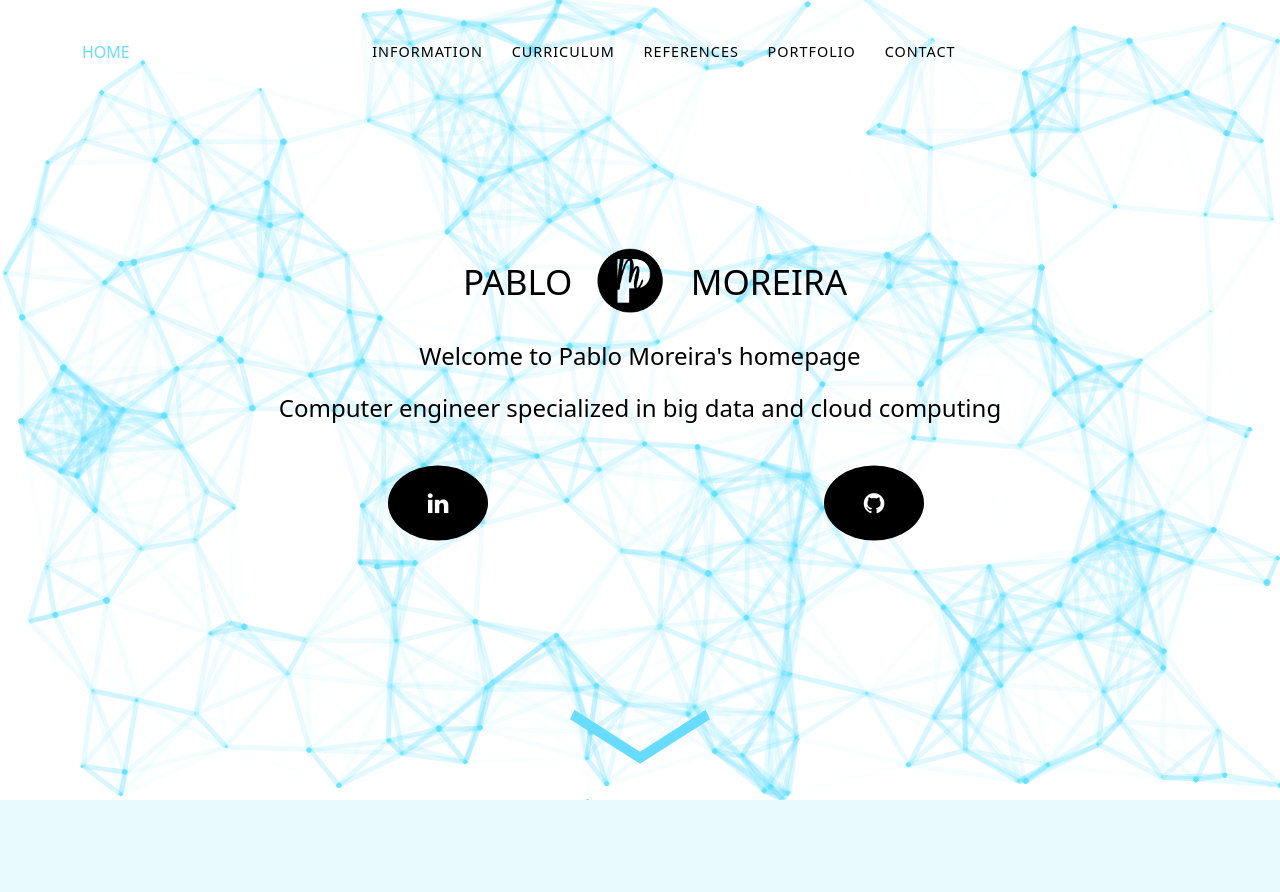
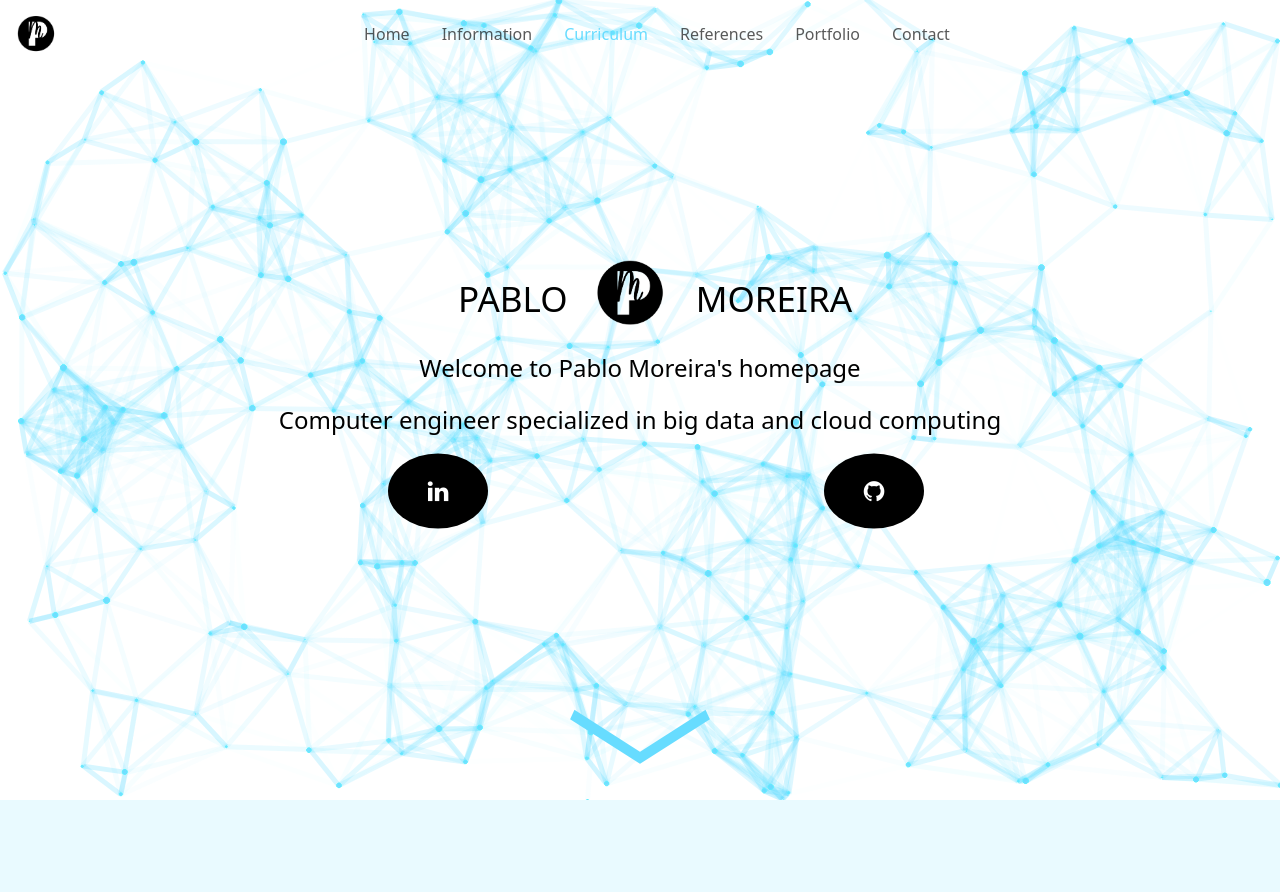
Before and after one commit to Pablomoreiragarcia/Pablomoreiragarcia.github.io, a plain HTML site: page index.html in a window 1280 px wide. Shown: the top 892 px of the page. Drawn offline with nearby package versions, Linux system fonts and the light colour scheme; animation ran at ten frames a second.

Commit message:
Version8-Not finished

```diff
--- a/css/portfolio.css
+++ b/css/portfolio.css
@@ -25,66 +25,41 @@
   /* ------------------------------------------------------------------------------------------------------------------- */
   /* MAIN NAV BAR
   /* ------------------------------------------------------------------------------------------------------------------- */
-  #mainNav {
-    background-color: white;
+  #mainNav .navbar-toggler{
+    border: none;
+    font-size: 1.25rem;
   }
-  #mainNav a {
+  #mainNav .navbar-toggler:focus, #mainNav .btn-close:focus{
+    box-shadow: none;
+    outline: none;
+  }
+
+  #mainNav .nav-item{
+    color: #000000;
+    font-weight: 500;
+  }
+  #mainNav .nav-link:hover, #mainNav .nav-item .active{
     color: #67dcff;
-    text-decoration: none;
+    font-weight: 500;
+    position: relative;
   }
-  #mainNav .navbar-toggler {
-    font-size: 12px;
-    right: 0;
-    padding: 13px;
-    text-transform: uppercase;
-    color: white;
-    border: 0;
-    background-color: #67dcff;
-  }
-  #mainNav .navbar-brand {
+
+
+  @media (min-width: 991px){
+    #mainNav .nav-item .active{
     color: #67dcff;
-  }
-  #mainNav .navbar-brand.active, #mainNav .navbar-brand:active, #mainNav .navbar-brand:focus, #mainNav .navbar-brand:hover {
-    color: #251667;
-  }
-  #mainNav .navbar-nav .nav-item .nav-link {
-    font-size: 90%;
-    font-weight: 400;
-    padding: 0.75em 0;
-    letter-spacing: 1px;
-    color: black;
-  }
-  #mainNav .navbar-nav .nav-item .nav-link.active, #mainNav .navbar-nav .nav-item .nav-link:hover {
-    color: #67dcff;
-    background-color: rgba(255, 255, 255, 0.5);
-    border-bottom: 3px solid #67dcff;
-  }
-  @media (min-width: 992px) {
-    #mainNav {
-      padding-top: 25px;
-      padding-bottom: 25px;
-      -webkit-transition: padding-top 0.3s, padding-bottom 0.3s;
-      -moz-transition: padding-top 0.3s, padding-bottom 0.3s;
-      transition: padding-top 0.3s, padding-bottom 0.3s;
-      background-color: transparent;
-    }
-    #mainNav .navbar-brand {
-      font-size: 1.75em;
-      -webkit-transition: all 0.3s;
-      -moz-transition: all 0.3s;
-      transition: all 0.3s;
-    }
-    #mainNav .navbar-nav .nav-item .nav-link {
-      padding: 1.1em 1em !important;
+    font-weight: 500;
+    position: relative;
     }
     #mainNav.navbar-shrink {
       padding-top: 0;
       padding-bottom: 0;
       background-color: white;
+      height: 67px;
+      transition: background-color 0.3s, height 0.3s;
     }
-    #mainNav.navbar-shrink .navbar-brand {
-      font-size: 1.25em;
-      padding: 12px 0;
+    #mainNav.navbar-shrink, #mainNav.navbar-brand {
+      font-size: inherit;
     }
   }
   /* ------------------------------------------------------------------------------------------------------------------- */
@@ -110,6 +85,22 @@
     transform: translate(50%,-50%);
     max-width: 1000px;
     padding: 2em 3em;
+  }
+  #home .content{
+    display:inline;
+    font-size: 35px;
+    padding-left: 30px
+  }
+  @media (max-width: 568px) {
+    #home .container .content {
+      display: flex;
+      flex-direction: column;
+      align-items: center;
+    }
+
+    #home.container .content p {
+      margin: 5px 0;
+    }
   }
   #home .inicio_social-buttons {
     display: flex;
--- a/index.html
+++ b/index.html
@@ -5,7 +5,8 @@
   <meta charset="UTF-8">
   <title>Pablo Moreira - Portfolio</title>
   <meta name="viewport" content="width=device-width, initial-scale=1, shrink-to-fit=no">
-  <meta name="description" content="Welcome to Pablo Moreira's homepage. Graduate in computer engineering and master's degree in big data and cloud computing">
+  <meta name="description"
+    content="Welcome to Pablo Moreira's homepage. Graduate in computer engineering and master's degree in big data and cloud computing">
   <meta name="keywords"
     content="Datascience,Training,Data,Datavisualization,Plot,Chart,Graph,Python,D3,MachineLearning,Classification,DataIngeneer">
   <meta name="author" content="Pablo Moreira">
@@ -19,68 +20,79 @@
   <meta property="og:type" content="website" />
 
   <!-- Custom styles for this template -->
-  <link rel="stylesheet" href="css/portfolio.css">
+  <link href="css/portfolio.css" rel="stylesheet" >
 
   <!-- Bootstrap core CSS -->
-  <link href="bootstrap/css/bootstrap.min.css" rel="stylesheet" >
+  <link href="https://cdn.jsdelivr.net/npm/bootstrap@5.3.2/dist/css/bootstrap.min.css" rel="stylesheet"
+    integrity="sha384-T3c6CoIi6uLrA9TneNEoa7RxnatzjcDSCmG1MXxSR1GAsXEV/Dwwykc2MPK8M2HN" crossorigin="anonymous">
 
   <!-- Custom fonts for this template -->
   <link rel="stylesheet" href="https://fonts.googleapis.com/css?family=Montserrat">
   <link rel="stylesheet" href="https://cdnjs.cloudflare.com/ajax/libs/font-awesome/4.7.0/css/font-awesome.min.css">
 </head>
 
-<body id="page-top">
+<body>
   <!-- --------------------------------------------------------------------------------------------------------------------->
   <!-- NAV BAR -->
   <!-- --------------------------------------------------------------------------------------------------------------------->
+
   <nav class="navbar navbar-expand-lg fixed-top" id="mainNav">
-    <div class="container">
-      <a class="js-scroll-trigger" href="#page-top">
-        HOME
+    <div class="container-fluid">
+      <a href="#home">
+        <img class="navbar-brand me-auto" width="50px" src="files/Logo.png" alt="Logo">
       </a>
-      <button class="navbar-toggler navbar-toggler-right" type="button" data-toggle="collapse"
-        data-target="#navbarResponsive" aria-controls="navbarResponsive" aria-expanded="false"
-        aria-label="Toggle navigation">
-        Menu
-        <i class="fa fa-bars"></i>
+      <button class="navbar-toggler" type="button" data-bs-toggle="offcanvas" data-bs-target="#offcanvasNavbar"
+        aria-controls="offcanvasNavbar" aria-label="Toggle navigation">
+        <span class="navbar-toggler-icon"></span>
       </button>
-      <div class="collapse navbar-collapse justify-content-center" id="navbarResponsive">
-        <ul class="navbar-nav text-uppercase ml-auto">
+      <div class="offcanvas offcanvas-end" tabindex="-1" id="offcanvasNavbar" aria-labelledby="offcanvasNavbarLabel">
+        <div class="offcanvas-header">
+          <h5 class="offcanvas-title" id="offcanvasNavbarLabel">Menu</h5>
+          <button type="button" class="btn-close" data-bs-dismiss="offcanvas" aria-label="Close"></button>
+        </div>
+        <div class="offcanvas-body">
+          <ul class="navbar-nav justify-content-center flex-grow-1 pe-3">
             <li class="nav-item">
-            <a class="nav-link js-scroll-trigger" href="#information">Information</a>
+              <a class="nav-link mx-lg-2 js-scroll-trigger active" href="#home">Home</a>
             </li>
             <li class="nav-item">
-            <a class="nav-link js-scroll-trigger" href="#curriculum">Curriculum</a>
+              <a class="nav-link mx-lg-2 js-scroll-trigger" href="#information">Information</a>
             </li>
             <li class="nav-item">
-            <a class="nav-link js-scroll-trigger" href="#references">References</a>
+              <a class="nav-link mx-lg-2 js-scroll-trigger" href="#curriculum">Curriculum</a>
             </li>
             <li class="nav-item">
-            <a class="nav-link js-scroll-trigger" href="#portfolio">Portfolio</a>
+              <a class="nav-link mx-lg-2 js-scroll-trigger" href="#references">References</a>
             </li>
             <li class="nav-item">
-            <a class="nav-link js-scroll-trigger" href="#contact">Contact</a>
+              <a class="nav-link mx-lg-2 js-scroll-trigger" href="#portfolio">Portfolio</a>
+            </li>
+            <li class="nav-item">
+              <a class="nav-link mx-lg-2 js-scroll-trigger" href="#contact">Contact</a>
             </li>
           </ul>
+        </div>
       </div>
     </div>
   </nav>
   <!-- --------------------------------------------------------------------------------------------------------------------->
   <!-- HOME -->
   <!-- --------------------------------------------------------------------------------------------------------------------->
-  <header id="home">
+  <section id="home">
     <div id="particles-js"></div>
     <div class="container">
-      <p style="display:inline; font-size: 35px; padding-left: 30px">PABLO</p>
-      <img width="90px" style="display:inline; margin-bottom: 20px; margin-right: 10px; margin-left: 10px"
-        src="files/Logo.png">
+      <div class="content">
+        <p style="display:inline; font-size: 35px;">PABLO</p>
+        <img width="90px" style="display:inline; margin-bottom: 20px; margin-right: 10px; margin-left: 10px" src="files/Logo.png">
         <p style="display:inline; font-size: 35px">MOREIRA</p>
+      </div>
       <p>Welcome to Pablo Moreira's homepage</p>
       <p>Computer engineer specialized in big data and cloud computing</p>
-      <br>
+      <div >
         <ul class="inicio_social-buttons">
           <li class="inicio_social-buttons_item">
-          <a href="https://www.linkedin.com/in/pablo-moreira-garcia-52267a208/" target="_blank" rel="noopener noreferrer">
+            <a href="https://www.linkedin.com/in/pablo-moreira-garcia-52267a208/" target="_blank"
+              rel="noopener noreferrer">
               <div class="circle">
                 <i class="fa fa-linkedin"></i>
               </div>
@@ -95,12 +107,13 @@
           </li>
         </ul>
       </div>
+    </div>
     <div class="arrowlanding">
       <a class="js-scroll-trigger" href="#information">
         <p style="font-size: 150px; color: #67dcff">&#xfe40;</p>
       </a>
     </div>
-  </header>
+  </section>
   <script src="js\particles.min.js"></script>
   <script src="js\app.js"></script>
   <!-- --------------------------------------------------------------------------------------------------------------------->
@@ -110,12 +123,15 @@
     <div class="container">
       <div class="row align-items-center">
         <div class="col-lg-4 col-12 text-center mb-4 mb-lg-0 ">
-          <img class="img-fluid" src="files/Foto.jpg" alt="Pablo Moreira profile picture" style="max-width: 100%; height: auto; max-height: 300px;">
+          <img class="img-fluid" src="files/Foto.jpg" alt="Pablo Moreira profile picture"
+            style="max-width: 100%; height: auto; max-height: 300px;">
         </div>
         <div class="col-lg-8 col-12 text-center text-md-left">
           <p>Hi, I'm Pablo.</p>
-          <p>My job consists in helping people to analyse, visualize and get information from their datasets. I am skilled for most
-            data-science steps: data <b>pre-processing</b>, application of <b>statistical methods</b>, data <b>visualization</b>, model <b>planning and building</b> and results
+          <p>My job consists in helping people to analyse, visualize and get information from their datasets. I am
+            skilled for most
+            data-science steps: data <b>pre-processing</b>, application of <b>statistical methods</b>, data
+            <b>visualization</b>, model <b>planning and building</b> and results
             communication.</p>
         </div>
       </div>
@@ -126,7 +142,10 @@
   <!-- --------------------------------------------------------------------------------------------------------------------->
   <section id="curriculum">
     <div class="container">
-      <p  style="display:inline; font-size: 35px; padding-left: 30px">Curriculum</p>
+      <br>
+      <br>
+      <br>
+      <p style="display:inline; font-size: 35px; padding-left: 30px">Curriculum</p>
       <p>In this section you will find details about my work experience,</p>
       <p> my academic studies and my skills and knowledge.</p>
       <br>
@@ -238,8 +257,10 @@
         <hr>
         <ul>
           <li><u>Operating Systems:</u> Windows, Linux</li>
-        <li><u>Programming Languages and Libreries:</u> Python, SQL, NoSQL, Java, Pandas, Numpy, ScikitLearn, Seaborn, Selenium, Matplotlib, Flask, Scrapy, Scala, Spark, PySpark</li>
-        <li><u>Other tools:</u> AWS, GIT, SCRUM, Jupyter, MongoDB, Tableau Desk, Tableau Prep, Visual Studio Code, Docker</li>
+          <li><u>Programming Languages and Libreries:</u> Python, SQL, NoSQL, Java, Pandas, Numpy, ScikitLearn, Seaborn,
+            Selenium, Matplotlib, Flask, Scrapy, Scala, Spark, PySpark</li>
+          <li><u>Other tools:</u> AWS, GIT, SCRUM, Jupyter, MongoDB, Tableau Desk, Tableau Prep, Visual Studio Code,
+            Docker</li>
         </ul>
         <h6>Other Skills</h6>
         <hr>
@@ -265,17 +286,20 @@
         <h6>Innology Ventures SL.</h6>
         <hr>
         <ul>
-        <li><u>OPINATOR:</u> Part of the software development team of the cloud tool Opinator, defining and implementing data and text analytics techniques.</li>
+          <li><u>OPINATOR:</u> Part of the software development team of the cloud tool Opinator, defining and
+            implementing data and text analytics techniques.</li>
         </ul>
         <h6>Universidad de Castilla-La Mancha</h6>
         <hr>
         <ul>
-        <li><u>I3A:</u> Carrying out functions and activities related to the line of research Machine learning with Bayesian networks.</li>
+          <li><u>I3A:</u> Carrying out functions and activities related to the line of research Machine learning with
+            Bayesian networks.</li>
         </ul>
         <h6>Moai Climbing</h6>
         <hr>
         <ul>
-        <li><u>TOBA & Mailing:</u> Edition and improvement of their web application to manage their database, and development of a data analysis and automatic e-mailing application.</li>
+          <li><u>TOBA & Mailing:</u> Edition and improvement of their web application to manage their database, and
+            development of a data analysis and automatic e-mailing application.</li>
         </ul>
       </div>
       <li class="closeModalBtn">
@@ -294,6 +318,7 @@
     <div class="container">
       <hr>
       <hr>
+      <hr>
       <input type="radio" name="slider" id="s1" checked>
       <input type="radio" name="slider" id="s2">
       <input type="radio" name="slider" id="s3">
@@ -309,9 +334,10 @@
               <span style="color: grey; font-size: 8"><i>"Very grateful for the work that Pablo did for us at Moai
                   Climbing improving the functionalities of our database management application and adding some features
                   as well as analyzing the stored data and obtaining a benefit for our company."</i></span>
-              <span><a href="https://www.linkedin.com/in/jos%C3%A9-g%C3%B3mez-mart%C3%ADnez-5bb617143/" target="_blank" rel="noopener noreferrer" >Jose Gomez</a> - <span
-                  style="font-size: 12px; display: inline;"><i>CEO at <a
-                      href="https://www.moaiclimbing.com/" target="_blank" rel="noopener noreferrer" >Moai Climbing</a></i></span></span>
+              <span><a href="https://www.linkedin.com/in/jos%C3%A9-g%C3%B3mez-mart%C3%ADnez-5bb617143/" target="_blank"
+                  rel="noopener noreferrer">Jose Gomez</a> - <span style="font-size: 12px; display: inline;"><i>CEO at
+                    <a href="https://www.moaiclimbing.com/" target="_blank" rel="noopener noreferrer">Moai
+                      Climbing</a></i></span></span>
             </div>
           </div>
         </label>
@@ -346,7 +372,8 @@
           <div class="col-lg-12 text-center" style="padding-bottom: 3%">
             <p id="website" style="display:inline; font-size: 35px">Portfolio</p>
             <center>
-              <p style="max-width: 500px;  line-height: 27px;" class="section-subheading text-muted">Projects I have been working on.</p>
+              <p style="max-width: 500px;  line-height: 27px;" class="section-subheading text-muted">Projects I have
+                been working on.</p>
             </center>
           </div>
         </div>
@@ -363,25 +390,29 @@
       <h2 class="section-heading text-uppercase" style="color: black">CONTACT</h2>
       <p>Feel free to contact me for any question.</p>
       <p> For job proposals please send me an email.</p>
-      <a style="font-size: 1.5rem;" href="mailto:pablo.moreira.data@gmail.com" target="_blank" rel="noopener noreferrer">pablo.moreira.data@gmail.com</a>
+      <a style="font-size: 1.5rem;" href="mailto:pablo.moreira.data@gmail.com" target="_blank"
+        rel="noopener noreferrer">pablo.moreira.data@gmail.com</a>
       <br><br>
       <ul class="row_contact">
         <li class="row_contact_item js-scroll-trigger">
-          <a class="js-scroll-trigger" href="mailto:pablo.moreira.data@gmail.com" target="_blank" rel="noopener noreferrer">
+          <a class="js-scroll-trigger" href="mailto:pablo.moreira.data@gmail.com" target="_blank"
+            rel="noopener noreferrer">
             <div class="circle">
               <i class="fa fa-envelope"></i>
             </div>
           </a>
         </li>
         <li class="row_contact_item js-scroll-trigger">
-          <a class="js-scroll-trigger" href="https://github.com/Pablomoreiragarcia" target="_blank" rel="noopener noreferrer">
+          <a class="js-scroll-trigger" href="https://github.com/Pablomoreiragarcia" target="_blank"
+            rel="noopener noreferrer">
             <div class="circle">
               <i class="fa fa-github"></i>
             </div>
           </a>
         </li>
         <li class="row_contact_item js-scroll-trigger">
-          <a class="js-scroll-trigger" href="https://www.linkedin.com/in/pablo-moreira-garcia-52267a208/" target="_blank" rel="noopener noreferrer">
+          <a class="js-scroll-trigger" href="https://www.linkedin.com/in/pablo-moreira-garcia-52267a208/"
+            target="_blank" rel="noopener noreferrer">
             <div class="circle">
               <i class="fa fa-linkedin"></i>
             </div>
@@ -402,7 +433,9 @@
   <script src="jquery/jquery.js"></script>
   <script src="bootstrap/js/popper.min.js"></script>
   <script src="bootstrap/js/bootstrap.bundle.min.js"></script>
-  <script src="bootstrap/js/bootstrap.min.js"></script>
+  <script src="https://cdn.jsdelivr.net/npm/bootstrap@5.3.2/dist/js/bootstrap.bundle.min.js"
+    integrity="sha384-C6RzsynM9kWDrMNeT87bh95OGNyZPhcTNXj1NW7RuBCsyN/o0jlpcV8Qyq46cDfL"
+    crossorigin="anonymous"></script>
   <script src="jquery.easing/jquery.easing.min.js"></script>
 
 
@@ -410,4 +443,5 @@
   <script src="js/modals.js"></script>
   <script src="js/references.js"></script>
 </body>
+
 </html>
--- a/js/navBar.js
+++ b/js/navBar.js
@@ -1,33 +1,58 @@
-!function(a){
-    "use strict";
-    a('a.js-scroll-trigger[href*="#"]:not([href="#"])').click(function(){
-        if(location.pathname.replace(/^\//,"")==this.pathname.replace(/^\//,"")&&location.hostname==this.hostname){
-            var o=a(this.hash);
-            if((o=o.length?o:a("[name="+this.hash.slice(1)+"]")).length)
-                return a("html, body").animate({
-                    scrollTop:o.offset().top-54
-                },30,"easeInOutExpo"),
-                !1
+$(document).ready(function() {
+    // Función para cambiar la clase navbar-shrink
+    var navbarScroll = function() {
+        if ($("#mainNav").offset().top > 100) {
+            $("#mainNav").addClass("navbar-shrink");
+        } else {
+            $("#mainNav").removeClass("navbar-shrink");
         }
-    });
-    var o=function(){
-        a("#mainNav").offset().top>100?a("#mainNav").addClass("navbar-shrink"):a("#mainNav").removeClass("navbar-shrink")
     };
-    o(),
-    a(window).scroll(o)/*,
+
+    function getCurrentSection() {
+        var windowHeight = window.innerHeight || document.documentElement.clientHeight;
+        var sections = document.querySelectorAll('section[id]');
+        var currentSection = null;
+        var minDistance = Number.MAX_VALUE;
+
+        for (var i = 0; i < sections.length; i++) {
+            var section = sections[i];
+            var rect = section.getBoundingClientRect();
+            var sectionHeight = rect.bottom - rect.top;
+            var sectionCenter = rect.top + sectionHeight / 2;
+            var distanceToCenter = Math.abs(windowHeight / 2 - sectionCenter);
+
+            // Verificar si más del 50% de la altura de la sección está visible
+            if (rect.top >= 0 && rect.top <= windowHeight / 2 && rect.bottom >= windowHeight / 2) {
+                currentSection = section;
+                break;
+            } else if (distanceToCenter < minDistance) {
+                minDistance = distanceToCenter;
+                currentSection = section;
+            }
+        }
+
+        return currentSection;
+    }
+    // Llamada inicial a las funciones
+    navbarScroll();
+    var currentSection = getCurrentSection();
+    if (currentSection) {
+        var currentSectionId = currentSection.getAttribute('id');
+        $('.navbar-nav .nav-link').removeClass('active');
+        $('.navbar-nav .nav-link[href="#' + currentSectionId + '"]').addClass('active');
+    }
 
 
-    a(".js-scroll-trigger").click(function(){
-        a(".navbar-collapse").collapse("hide")
-    }),
-    a("body").scrollspy({
-        target:"#mainNav",offset:56
+
+    // Evento de desplazamiento para las funciones
+    $(window).scroll(function() {
+        navbarScroll();
+        currentSection = getCurrentSection();
+        if (currentSection) {
+            var currentSectionId = currentSection.getAttribute('id');
+            $('.navbar-nav .nav-link').removeClass('active');
+            $('.navbar-nav .nav-link[href="#' + currentSectionId + '"]').addClass('active');
+        }
+
     });
-    a(".portfolio-modal").on("show.bs.modal",function(o){
-        a(".navbar").addClass("d-none")
-    }),
-    a(".portfolio-modal").on("hidden.bs.modal",function(o){
-        a(".navbar").removeClass("d-none")
-    })
-*/
-}(jQuery);
+});
```
Lines whose indentation alone changed are shown as unchanged.
